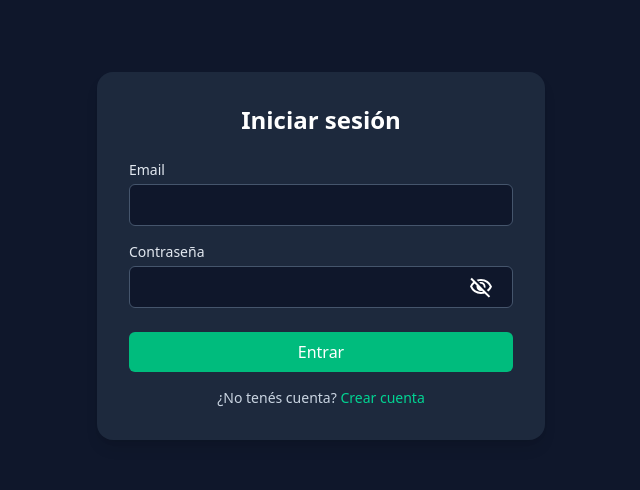
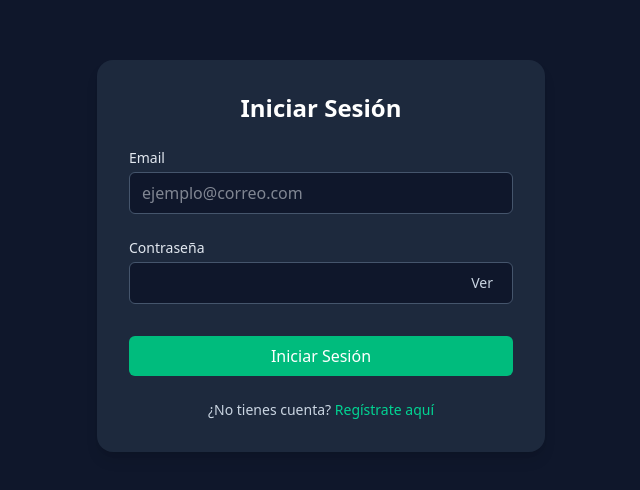
Before and after one commit to GonzaloGirotti/TUP-ProyectoFinal, a React app in the folder frontend/: page /login in a window 1280 px wide. Shown: the part 144-634 px from the top of the page, without its empty margins (319-959 px from the left). Built offline with nearby package versions, Linux system fonts and the light colour scheme; the HTML template or start-up script is replaced by a standard one.

Commit message:
login funcional conectado con el backend

```diff
--- a/frontend/src/layout/LoginPage.tsx
+++ b/frontend/src/layout/LoginPage.tsx
@@ -2,14 +2,14 @@ import React, { useState } from 'react';
 import { useNavigate, Link } from 'react-router-dom';
 import { useAuth } from '../context/AuthContext';
 
-export function LoginPage()  {
-
+export function LoginPage() {
   const { login } = useAuth();
   const navigate = useNavigate();
 
   const [email, setEmail] = useState('');
   const [password, setPassword] = useState('');
-   const [showPassword, setShowPassword] = useState(false);
+  const [showPassword, setShowPassword] = useState(false);
+
   const [error, setError] = useState<string | null>(null);
   const [loading, setLoading] = useState(false);
 
@@ -17,13 +17,21 @@ export function LoginPage()  {
     e.preventDefault();
     setError(null);
     setLoading(true);
+
     try {
-      await login({ email, password });
-      // Redirigir al panel principal
+      // Intentamos loguear con el Backend real
+      await login({
+        email: email.trim().toLowerCase(),
+        password,
+      });
+
+      // Si no falla: vamos al panel hoy
       navigate('/hoy');
     } catch (err: any) {
       console.error(err);
-      setError(err?.response?.data?.message || 'Error al iniciar sesión');
+      // Mensaje si falla
+      const mensaje = err.response?.data?.message || 'Email o contraseña incorrectos';
+      setError(mensaje);
     } finally {
       setLoading(false);
     }
@@ -33,16 +41,16 @@ export function LoginPage()  {
     <div className="min-h-screen flex items-center justify-center bg-slate-900">
       <div className="w-full max-w-md bg-slate-800 rounded-2xl p-8 shadow-lg">
         <h1 className="text-2xl font-semibold text-white mb-6 text-center">
-          Iniciar sesión
+          Iniciar Sesión
         </h1>
 
         {error && (
-          <div className="mb-4 text-sm text-red-400 bg-red-900/30 border border-red-500 rounded-md px-3 py-2">
+          <div className="mb-4 text-sm text-red-400 bg-red-900/30 border border-red-500 rounded-md px-3 py-2 text-center">
             {error}
           </div>
         )}
 
-        <form className="space-y-4" onSubmit={handleSubmit}>
+        <form className="space-y-6" onSubmit={handleSubmit}>
           <div>
             <label className="block text-sm text-slate-200 mb-1">Email</label>
             <input
@@ -51,6 +59,7 @@ export function LoginPage()  {
               value={email}
               onChange={(e) => setEmail(e.target.value)}
               required
+              placeholder="ejemplo@correo.com"
             />
           </div>
 
@@ -63,19 +72,13 @@ export function LoginPage()  {
                 value={password}
                 onChange={(e) => setPassword(e.target.value)}
                 required
-                minLength={6}
               />
               <button
                 type="button"
                 className="absolute inset-y-0 right-2 my-1 px-3 text-sm text-slate-300 hover:text-white rounded-md hover:bg-slate-700"
                 onClick={() => setShowPassword((prev) => !prev)}
               >
-                {showPassword ?
-                (<svg xmlns="http://www.w3.org/2000/svg" height="24px" viewBox="0 -960 960 960" width="24px" fill="white"><path d="M480-320q75 0 127.5-52.5T660-500q0-75-52.5-127.5T480-680q-75 0-127.5 52.5T300-500q0 75 52.5 127.5T480-320Zm0-72q-45 0-76.5-31.5T372-500q0-45 31.5-76.5T480-608q45 0 76.5 31.5T588-500q0 45-31.5 76.5T480-392Zm0 192q-146 0-266-81.5T40-500q54-137 174-218.5T480-800q146 0 266 81.5T920-500q-54 137-174 218.5T480-200Zm0-300Zm0 220q113 0 207.5-59.5T832-500q-50-101-144.5-160.5T480-720q-113 0-207.5 59.5T128-500q50 101 144.5 160.5T480-280Z"/></svg>):
-
-              (<svg xmlns="http://www.w3.org/2000/svg" height="24px" viewBox="0 -960 960 960" width="24px" fill="white"><path d="m644-428-58-58q9-47-27-88t-93-32l-58-58q17-8 34.5-12t37.5-4q75 0 127.5 52.5T660-500q0 20-4 37.5T644-428Zm128 126-58-56q38-29 67.5-63.5T832-500q-50-101-143.5-160.5T480-720q-29 0-57 4t-55 12l-62-62q41-17 84-25.5t90-8.5q151 0 269 83.5T920-500q-23 59-60.5 109.5T772-302Zm20 246L624-222q-35 11-70.5 16.5T480-200q-151 0-269-83.5T40-500q21-53 53-98.5t73-81.5L56-792l56-56 736 736-56 56ZM222-624q-29 26-53 57t-41 67q50 101 143.5 160.5T480-280q20 0 39-2.5t39-5.5l-36-38q-11 3-21 4.5t-21 1.5q-75 0-127.5-52.5T300-500q0-11 1.5-21t4.5-21l-84-82Zm319 93Zm-151 75Z"/></svg>)
-
-              }
+                {showPassword ? "Ocultar" : "Ver"}
               </button>
             </div>
           </div>
@@ -83,19 +86,19 @@ export function LoginPage()  {
           <button
             type="submit"
             disabled={loading}
-            className="w-full rounded-md bg-emerald-500 hover:bg-emerald-600 text-white font-medium py-2 mt-2 disabled:opacity-50"
+            className="w-full rounded-md bg-emerald-500 hover:bg-emerald-600 text-white font-medium py-2 mt-2 disabled:opacity-50 transition-colors"
           >
-            {loading ? 'Ingresando...' : 'Entrar'}
+            {loading ? 'Ingresando...' : 'Iniciar Sesión'}
           </button>
         </form>
 
-        <p className="mt-4 text-sm text-slate-300 text-center">
-          ¿No tenés cuenta?{' '}
+        <p className="mt-6 text-sm text-slate-300 text-center">
+          ¿No tienes cuenta?{' '}
           <Link to="/register" className="text-emerald-400 hover:underline">
-            Crear cuenta
+            Regístrate aquí
           </Link>
         </p>
       </div>
     </div>
   );
-};
+}
```
